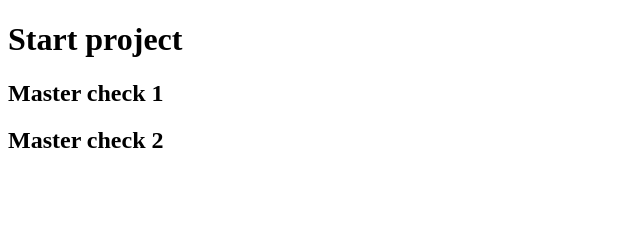
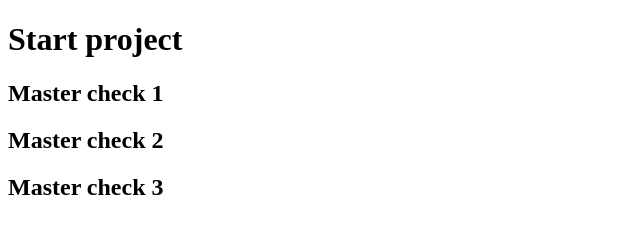
Before and after one commit to kostjantin/test_git, a plain HTML site: page index.html in a window 1280 px wide. Shown: the whole page, without its empty margins (0-640 px from the left). Drawn offline with Linux system fonts and the light colour scheme.

Commit message:
Rebase check 3

```diff
--- a/index.html
+++ b/index.html
@@ -8,5 +8,6 @@
 <h1>Start project</h1>
 <h2>Master check 1</h2>
 <h2>Master check 2</h2>
+<h2>Master check 3</h2>
 </body>
 </html>
```
